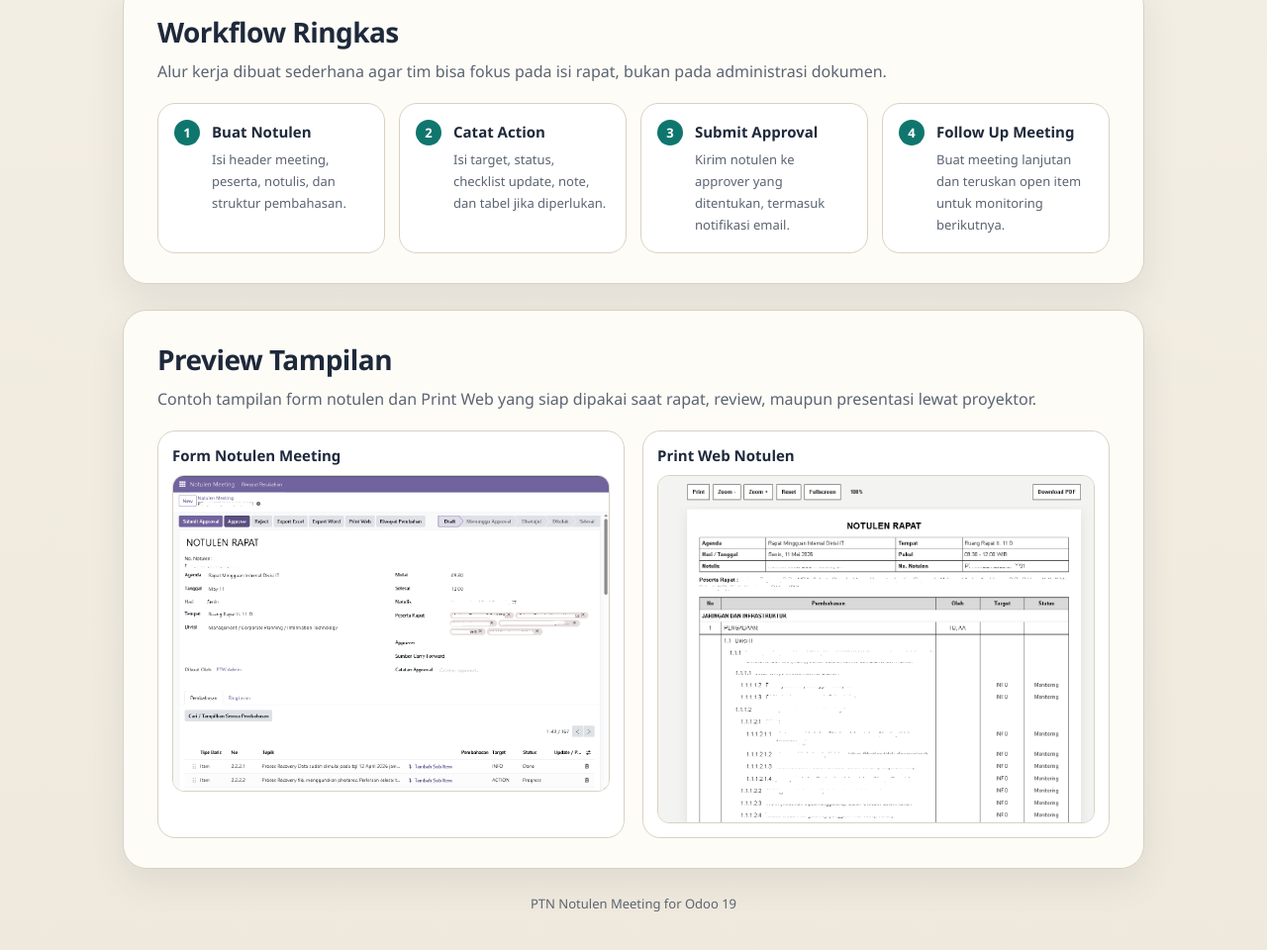
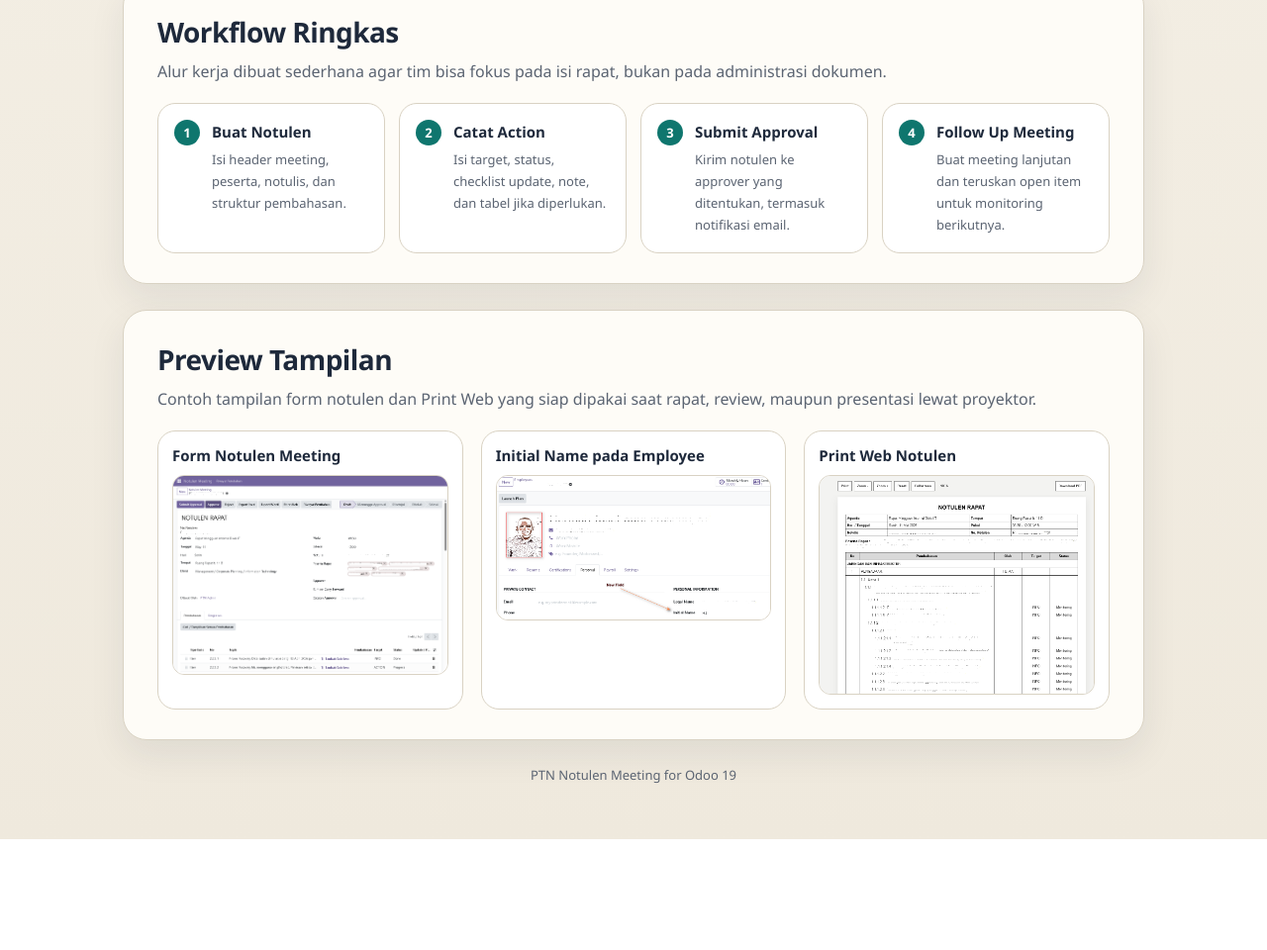
Before and after one commit to nihkiprihadi/odoo, a plain HTML site: page np_meeting_minutes/static/description/index.html in a window 1280 px wide. Shown: the part 1133-2093 px from the top of the page at 99% size. After the commit the page ends 1981 px from the top, so only its background shows below. Drawn offline with Linux system fonts and the light colour scheme.

Commit message:
add new preview file

```diff
--- a/np_meeting_minutes/static/description/index.html
+++ b/np_meeting_minutes/static/description/index.html
@@ -238,7 +238,7 @@
 
         .previews {
             display: grid;
-            grid-template-columns: repeat(2, minmax(0, 1fr));
+            grid-template-columns: repeat(3, minmax(0, 1fr));
             gap: 18px;
         }
 
@@ -471,6 +471,10 @@
                     <img src="preview_form.png" alt="Preview form notulen meeting" />
                 </div>
                 <div class="preview">
+                    <strong>Initial Name pada Employee</strong>
+                    <img src="preview_initial_name.png" alt="Preview field initial name pada employee" />
+                </div>
+                <div class="preview">
                     <strong>Print Web Notulen</strong>
                     <img src="preview_print_web.png" alt="Preview print web notulen meeting" />
                 </div>
```
Also changed, not shown: np_meeting_minutes/static/description/preview_initial_name.png (added).
